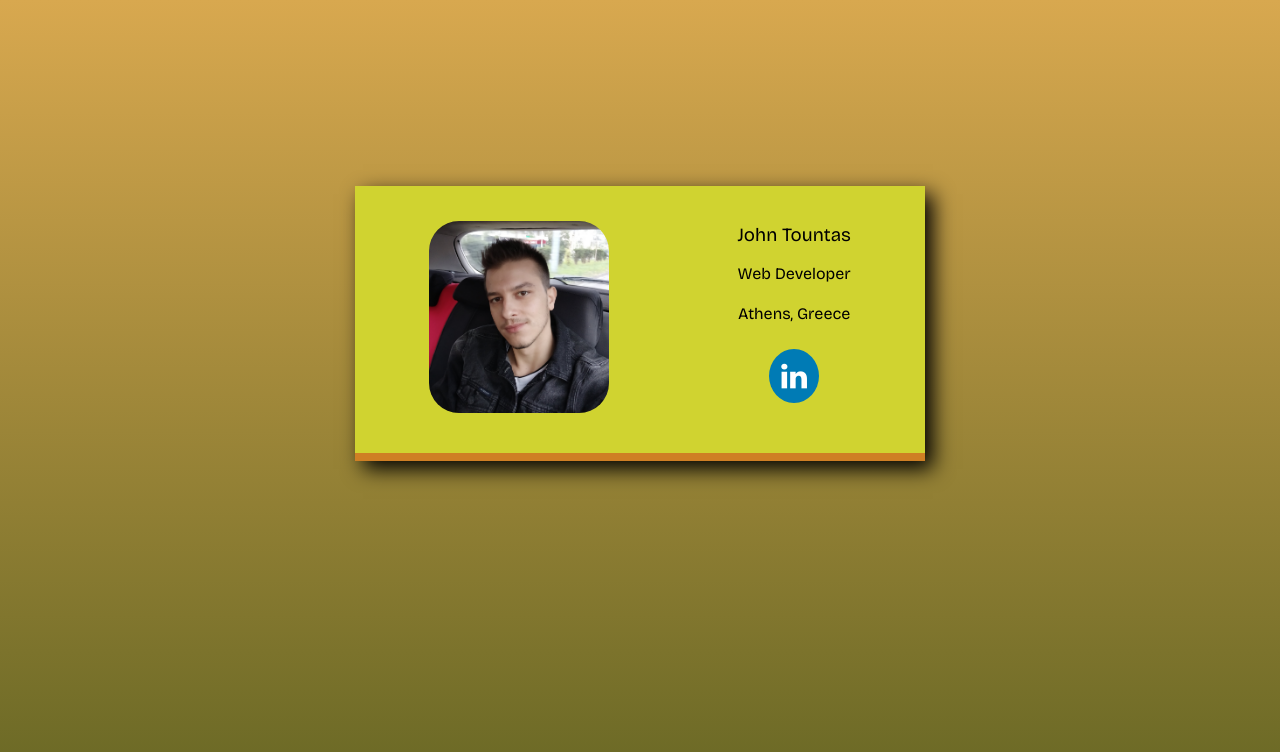
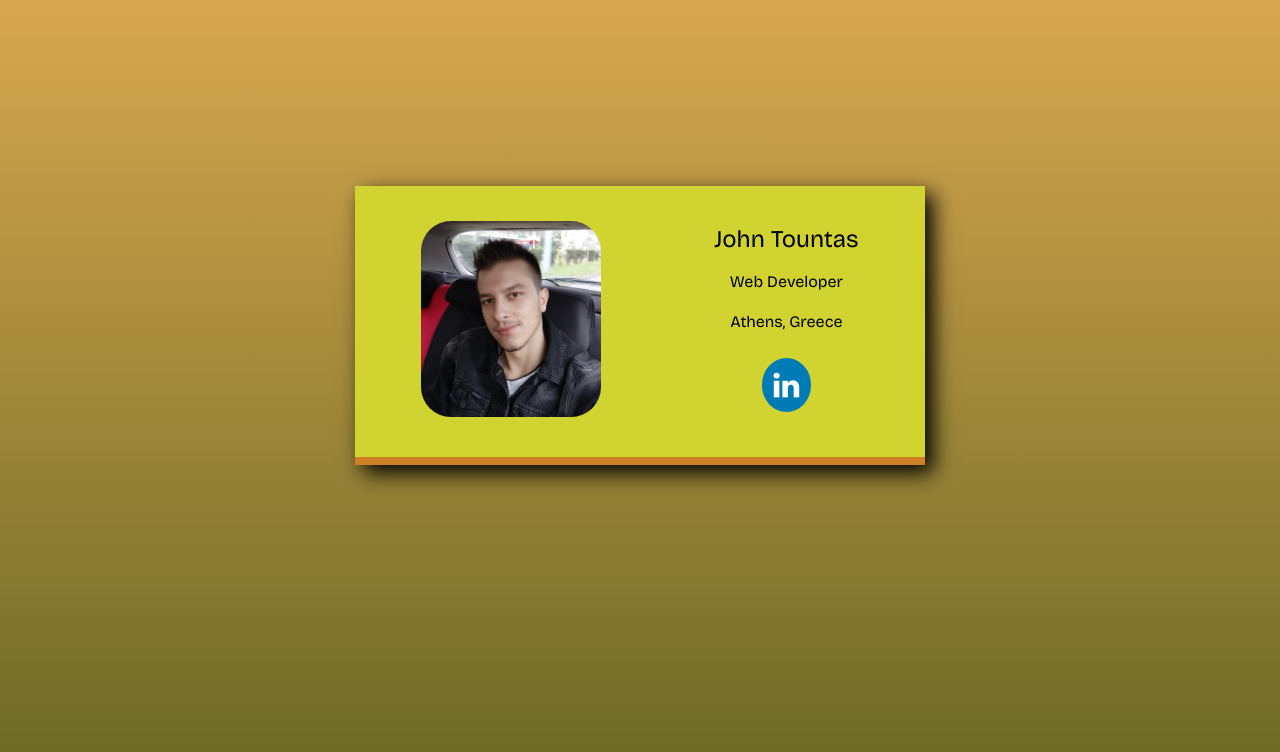
Before and after one commit to JohnTountas/Tountas-Business-Card, a website built with Vite: page index.html in a window 1280 px wide. Built offline with nearby package versions, Linux system fonts and the light colour scheme.

Commit message:
Update index.html

```diff
--- a/index.html
+++ b/index.html
@@ -14,7 +14,7 @@
             <img class="avatar" src="images/logo.jpg">
 
             <div >
-                <h3>John Tountas</h3>
+                <h2>John Tountas</h2>
                 <p>Web Developer</p>
                 <h4>Athens, Greece</h4>
                 <a href="https://www.linkedin.com/in/giannis-tountas/" target="_blank" class="fa fa-linkedin"></a>
```
